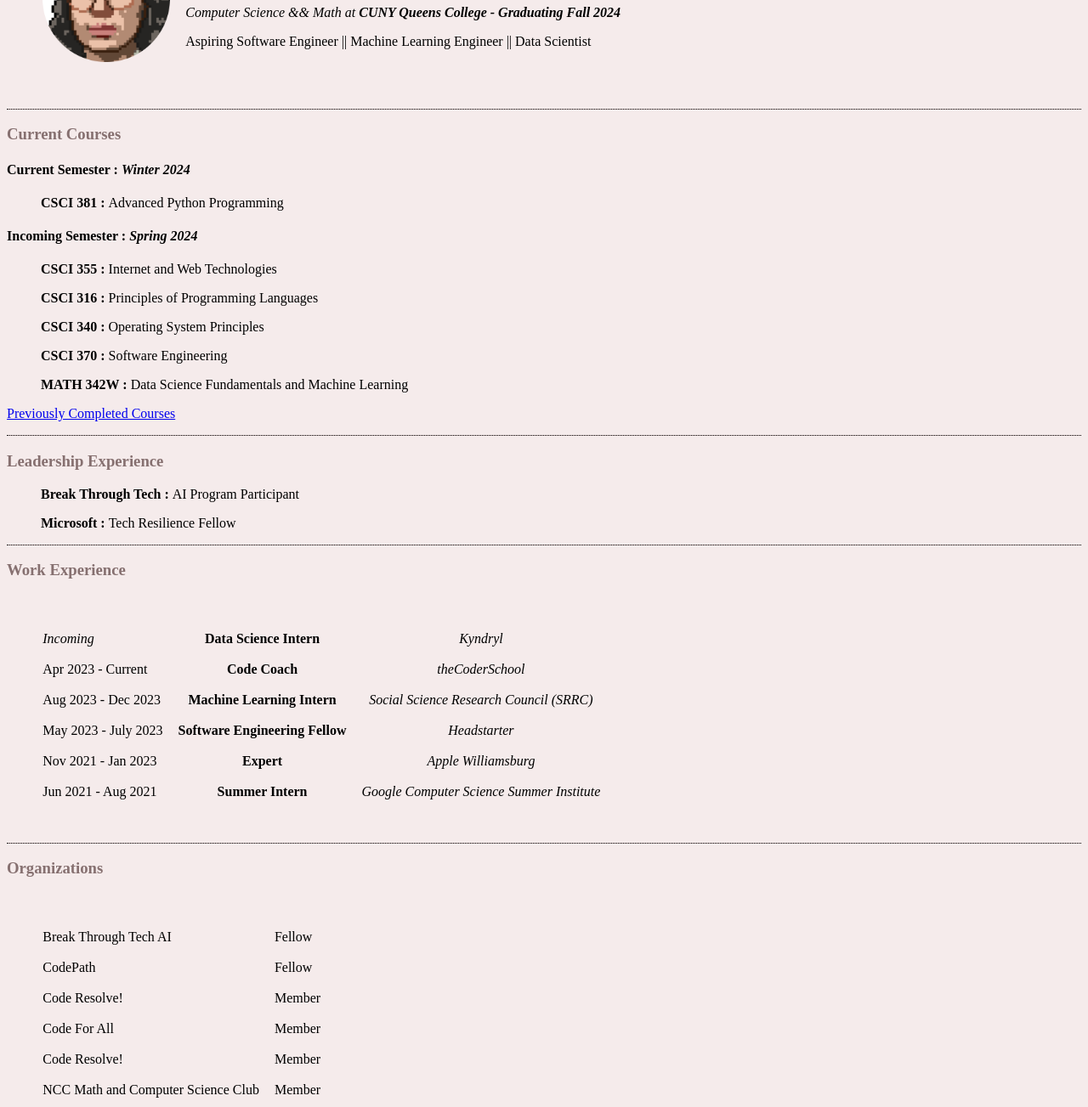
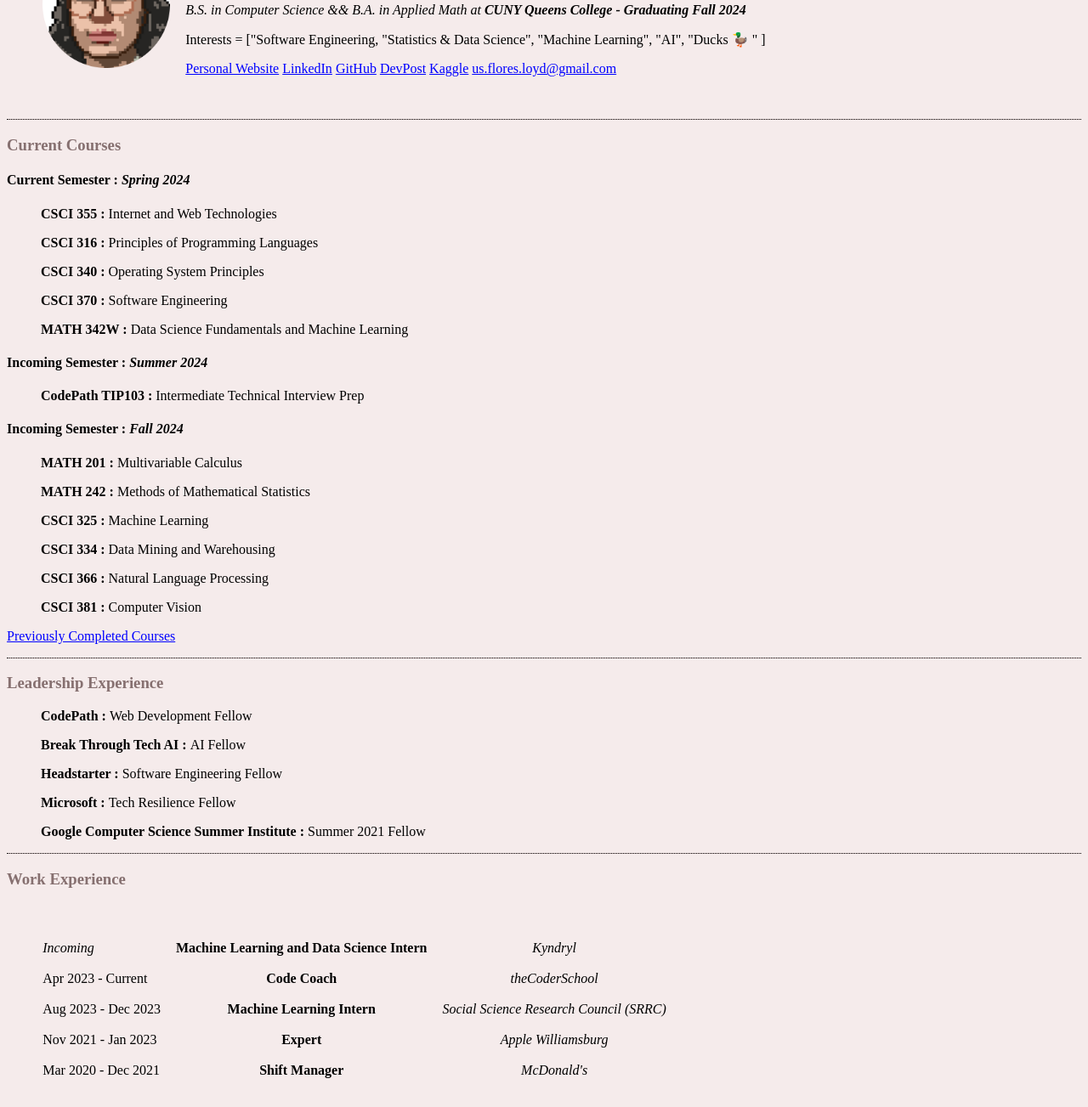
Before and after one commit to floresloyd/cv, a plain HTML site: page index.html in a window 1280 px wide. Shown: the part 127-1430 px from the top of the page at 85% size. Drawn offline with Linux system fonts and the light colour scheme.

Commit message:
MAJOR UPDATE TO FORMATTING : Turned Links to spans and added more links, Formatted and added: Certificates, awards, organizations, experience, courses

```diff
--- a/css/styles.css
+++ b/css/styles.css
@@ -23,6 +23,14 @@ h3 {
     font-weight: bold;
   }
 
+a {
+    color: blue;
+}
+
+a:visited{
+    color: blue;
+}
+
 table {
     padding-right: 0;
     padding: 2%;
@@ -33,5 +41,19 @@ table {
 
 .workexp-table{
     text-align: center;
-;
 }
+
+.leadershipLink{
+    color: black;
+    text-decoration: none;
+}
+
+.orgLink {
+    color: black;
+    text-decoration: none;
+  }
+
+.awardLink{
+    color: black;
+    text-decoration: none;
+}
--- a/index.html
+++ b/index.html
@@ -12,49 +12,53 @@
                 <td><img src="images/pixel_me.png" alt="Profile Picture" width="150" height="150"></td>
                 <td>
                     <h1>Loyd Flores</h1>
-                    <p><em>Computer Science && Math at <strong>CUNY Queens College - Graduating Fall 2024</strong></strong></em></p>
-                    <p>Aspiring Software Engineer || Machine Learning Engineer || Data Scientist  </p>
+                    <p><em>B.S. in Computer Science && B.A. in Applied Math at <strong>CUNY Queens College - Graduating Fall 2024</strong></strong></em></p>
+                    <p> Interests = ["Software Engineering, "Statistics & Data Science", "Machine Learning", "AI", "Ducks 🦆 " ]  </p>
+                    <span><a href="https://www.loydnf.co/">Personal Website</a></span>
+                    <span><a href="https://www.linkedin.com/in/loyd-flores/">LinkedIn</a> </span>
+                    <span><a href="https://github.com/floresloyd">GitHub</a></span>
+                    <span><a href="https://devpost.com/floresloyd?ref_content=user-portfolio&ref_feature=portfolio&ref_medium=global-nav">DevPost</a></span>
+                    <span><a href="https://www.kaggle.com/loydnf">Kaggle</a></span>
+                    <span><a href="mailto:us.flores.loyd@gmail.com">us.flores.loyd@gmail.com</a> </span>
                 </td>
             </tr>
         </table>
         <hr>
         <h3><strong>Current Courses</strong></h3>
 
-        <h4><strong>Current Semester : </strong><em>Winter 2024 </em></h4>
-        <ul>
-            <p><strong> CSCI 381  : </strong> Advanced Python Programming </p>
-        </ul>
+        <h4><strong>Current Semester : </strong><em>Spring 2024 </em></h4>
+        <ul><p><strong> CSCI 355 : </strong> Internet and Web Technologies </p></ul>
+        <ul><p><strong>CSCI 316  : </strong> Principles of Programming Languages</p></ul>
+        <ul><p><strong> CSCI 340 : </strong> Operating System Principles </p></ul>
+        <ul><p><strong> CSCI 370 : </strong>  Software  Engineering </p></ul>
+        <ul><p><strong> MATH 342W : </strong> Data Science Fundamentals and Machine Learning </p></ul>
 
-        <h4><strong>Incoming Semester : </strong><em>Spring 2024 </em></h4>
+        <h4><strong>Incoming Semester : </strong><em>Summer 2024 </em></h4>
+        <ul><p><strong> CodePath TIP103 : </strong> Intermediate Technical Interview Prep  </p></ul>
 
-        <ul>
-            <p><strong> CSCI 355 : </strong> Internet and Web Technologies </p>
+        <h4><strong>Incoming Semester : </strong><em>Fall 2024 </em></h4>
+        <ul><p><strong> MATH 201 : </strong> Multivariable Calculus </p></ul>
+        <ul><p><strong> MATH 242 : </strong> Methods of Mathematical Statistics </p></ul>
+        <ul><p><strong> CSCI 325 : </strong> Machine Learning </p></ul>
+        <ul><p><strong> CSCI 334 : </strong> Data Mining and Warehousing </p></ul>
+        <ul><p><strong> CSCI 366 : </strong> Natural Language Processing </p></ul>
+        <ul><p><strong> CSCI 381 : </strong> Computer Vision </p></ul>
 
-        </ul>
 
-        <ul>
-            <p><strong>CSCI 316  : </strong> Principles of Programming Languages</p>
-        </ul>
 
-        <ul>
-            <p><strong> CSCI 340 : </strong> Operating System Principles </p>
-        </ul>
 
-        <ul>
-            <p><strong> CSCI 370 : </strong>  Software  Engineering </p>
-        </ul>
-
-        <ul>
-            <p><strong> MATH 342W : </strong> Data Science Fundamentals and Machine Learning </p>
-
-        </ul>
 
         <p><a href="completed_courses.html">Previously Completed Courses</a></p>
         <hr>
         <h3><strong>Leadership Experience</strong></h3>
         <ul>
-            <p><strong> Break Through Tech : </strong> AI Program Participant </p>
-            <p><strong> Microsoft          : </strong> Tech Resilience Fellow </p>
+
+            <p><strong> CodePath : </strong> <a href="https://www.codepath.org/courses/web-development" class="leadershipLink">Web Development Fellow</a> </p>
+            <p><strong> Break Through Tech AI : </strong> <a href="https://www.breakthroughtech.org/programs/the-ai-program/" class="leadershipLink">AI Fellow</a> </p>
+            <p><strong> Headstarter          : </strong> <a href="https://theheadstarter.com/" class="leadershipLink">Software Engineering Fellow</a> </p>
+            <p><strong> Microsoft          : </strong> <a href="https://learn.microsoft.com/en-us/training/paths/tech-resilience/" class="leadershipLink">Tech Resilience Fellow</a> </p>
+            <p><strong> Google Computer Science Summer Institute          : </strong> <a href="https://www.veritasai.com/veritasaiblog/https/wwwveritasaicom10-reasons-to-apply-to-googles-computer-science-summer-institute-cssi-program" class="leadershipLink">Summer 2021 Fellow </a> </p>
+
         </ul>
         <hr>
         <h3><strong>Work Experience</strong></h3>
@@ -62,7 +66,7 @@
             <tr>
                 <td><div style="font-style: italic;"> Incoming</div>
                 </td>
-                <td class="workexp-table"><strong>Data Science Intern</strong></td>
+                <td class="workexp-table"><strong>Machine Learning and Data Science Intern</strong></td>
                 <td class="workexp-table"><em> Kyndryl </em></td>
             </tr>
             <tr>
@@ -76,82 +80,100 @@
                 <td class="workexp-table"><em> Social Science Research Council (SRRC)</em></td>
             </tr>
             <tr>
-                <td> May 2023 - July 2023 </td>
-                <td class="workexp-table"><strong>Software Engineering Fellow </strong></td>
-                <td class="workexp-table"><em> Headstarter</em></td>
-            </tr>
-            <tr>
                 <td>Nov 2021 - Jan 2023</td>
                 <td class="workexp-table"><strong>Expert </strong></td>
                 <td class="workexp-table"><em> Apple Williamsburg</em></td>
 
             </tr>
             <tr>
-                <td>Jun 2021 - Aug 2021</td>
-                <td class="workexp-table"><strong> Summer Intern </strong></td>
-                <td><em> Google Computer Science Summer Institute</em></td>
+                <td>Mar 2020 - Dec 2021</td>
+                <td class="workexp-table"><strong>Shift Manager </strong></td>
+                <td class="workexp-table"><em> McDonald's </em></td>
+
             </tr>
         </table>
         <hr>
         <h3><strong> Organizations </strong></h3>
         <table>
             <tr>
-                <td>Break Through Tech AI</td>
+                <td>
+                    <a href="https://www.breakthroughtech.org/" class="orgLink">Break Through Tech AI</a>
+                </td>
+                <td>Summer 2024 Alumni</td>
+            </tr>
+            <tr>
+                <td><a href="https://www.codepath.org/" class="orgLink">CodePath</a></td>
                 <td>Fellow</td>
             </tr>
             <tr>
-                <td>CodePath</td>
-                <td>Fellow</td>
-            </tr>
-            <tr>
-                <td>Code Resolve!</td>
+                <td><a href="https://library.qc.cuny.edu/makerspace/" class="orgLink">Queens College Maker Space</a></td>
                 <td>Member</td>
             </tr>
             <tr>
-                <td>Code For All</td>
+                <td><a href="https://rsqc.github.io/" class="orgLink">CodeReSolve</a></td>
                 <td>Member</td>
             </tr>
             <tr>
-              <td>Code Resolve!</td>
-              <td>Member</td>
+
+                <td><a href="https://www.instagram.com/codeforall_qc/" class="orgLink">codeforall_qc</a></td>
+                <td>Member</td>
             </tr>
+            <tr>
+                <td><a href="https://cssicurriculum.withgoogle.com/" class="orgLink">Google CSSI</a></td>
+                <td>Summer 2021 Alumni</td>
+              </tr>
             <tr>
               <td>NCC Math and Computer Science Club</td>
               <td>Member</td>
             </tr>
             <tr>
-                <td>Phi Theta Kappa Honor's Society</td>
+                <td><a href="https://www.ptk.org/" class="orgLink">Phi Theta Kappa Honor's Society</a></td>
                 <td>Member</td>
               </tr>
           </table>
         <hr>
         <h3><strong> Awards </strong></h3>
+        <a href="https://devpost.com/software/spacequeens" class="awardLink" >Brown University: Hack@Brown 2024' Hackathon Winner</a>
         <p>Dean's Lister - Spring 2020, Fall 2020, Spring 2021, Fall 2021, Spring 2022, Fall 2022</p>
         <hr>
         <h3><strong> Certificates </strong></h3>
          <table>
             <tr>
+                <td></p>Break Through Tech AI : Completion of Program <p> April 2024</p></td>
+                <td></td>
+                <td><a href="https://github.com/floresloyd/cv/blob/main/images/load.jpg">Certificate</a></td>
+            </tr>
+            <tr>
+                <td></p>CodePath : CodePath Intermediate Web Development <p> December 2023</p></td>
+                <td></td>
+                <td><a href="https://github.com/floresloyd/cv/blob/main/images/codepath-intermedwebdev.pdf">Certificate</a></td>
+            </tr>
+            <tr>
                 <td></p>Cornell University : Machine Learning Foundations <p> Aug 2023</p></td>
                 <td></td>
                 <td><a href="https://github.com/floresloyd/cv/blob/main/images/cornell_ml_foundations.pdf">Certificate</a></td>
-              </tr>
+
+            </tr>
             <tr>
                 <td></p>The Complete SQL Bootcamp: Go from Zero to Hero <p> Mar 2023</p></td>
                 <td></td>
                 <td><a href="https://github.com/floresloyd/cv/blob/main/images/CSSI_%20Online%20Certificate.pdf">Certificate</a></td>
-              </tr>
+            </tr>
             <tr>
                 <td></p>Google : Completion of Computer Science Summer Institute <p> Aug 2021</p></td>
                 <td></td>
                 <td><a href="https://github.com/floresloyd/cv/blob/main/images/cornell_ml_foundations.pdf">Certificate</a></td>
-              </tr>
+            </tr>
           </table>
           <hr>
           <p>
-            <a href="https://github.com/floresloyd">GitHub |</a>
-            <a href="https://www.linkedin.com/in/loyd-flores/">LinkedIn | </a>
-            <a href="mailto:us.flores.loyd@gmail.com">us.flores.loyd@gmail.com</a>
-            <p> Last edited: 1/06/2024  </p>
+            <span><a href="https://www.loydnf.co/">Personal Website</a></span>
+            <span><a href="https://www.linkedin.com/in/loyd-flores/">LinkedIn</a> </span>
+            <span><a href="https://github.com/floresloyd">GitHub</a></span>
+            <span><a href="https://devpost.com/floresloyd?ref_content=user-portfolio&ref_feature=portfolio&ref_medium=global-nav">DevPost</a></span>
+            <span><a href="https://www.kaggle.com/loydnf">Kaggle</a></span>
+            <span><a href="mailto:us.flores.loyd@gmail.com">us.flores.loyd@gmail.com</a> </span>
+            <p> Last edited: 5/01/2024  </p>
         </p>
     </body>
 </html>
```
Also changed, not shown: completed_courses.html (+1 -0 lines), images/load.jpg (added), 1 other file.
